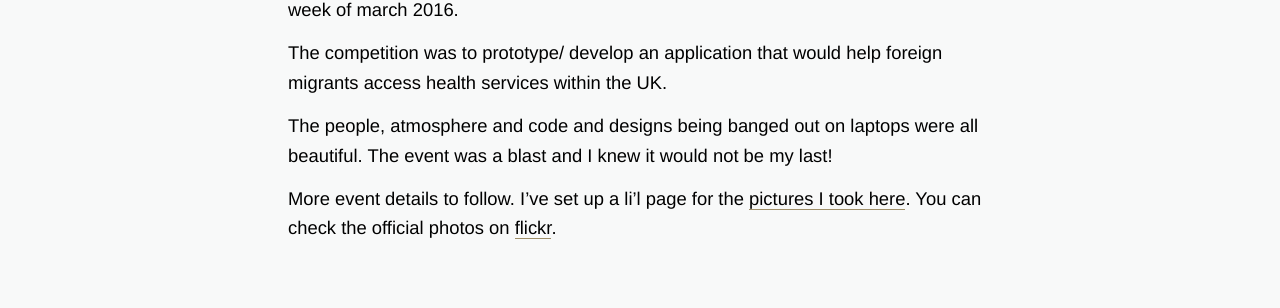
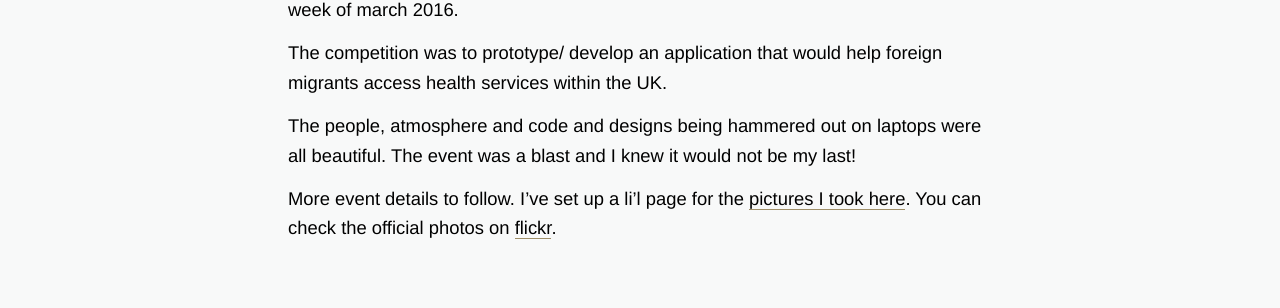
Before and after one commit to Dafin/dafin.github.io, a Jekyll site: the page built from _posts/2016-04-05-NHS_NHackathon.md, in a window 1280 px wide. Shown: the part 1051-1359 px from the top of the page. Built offline with Jekyll 4.4.1, drawn with Linux system fonts in a browser that asks for light colours; nearby versions of some CDN libraries.

Commit message:
URI Update

```diff
--- a/_posts/2016-04-05-NHS_NHackathon.md
+++ b/_posts/2016-04-05-NHS_NHackathon.md
@@ -14,9 +14,9 @@
 
 The competition was to prototype/ develop an application that would help foreign migrants access health services within the UK.
 
-The people, atmosphere and code and designs being banged out on laptops were all beautiful.
+The people, atmosphere and code and designs being hammered out on laptops were all beautiful.
 The event was a blast and I knew it would not be my last!
 
 More event details to follow.
-I've set up a li'l page for the [pictures I took here](http://great.gallery).
+I've set up a li'l page for the [pictures I took here](https://new-natives.great.gallery).
 You can check the official photos on [flickr](https://www.flickr.com/photos/danielbayley80/albums/72157663156249483 "Official Photos").
```
